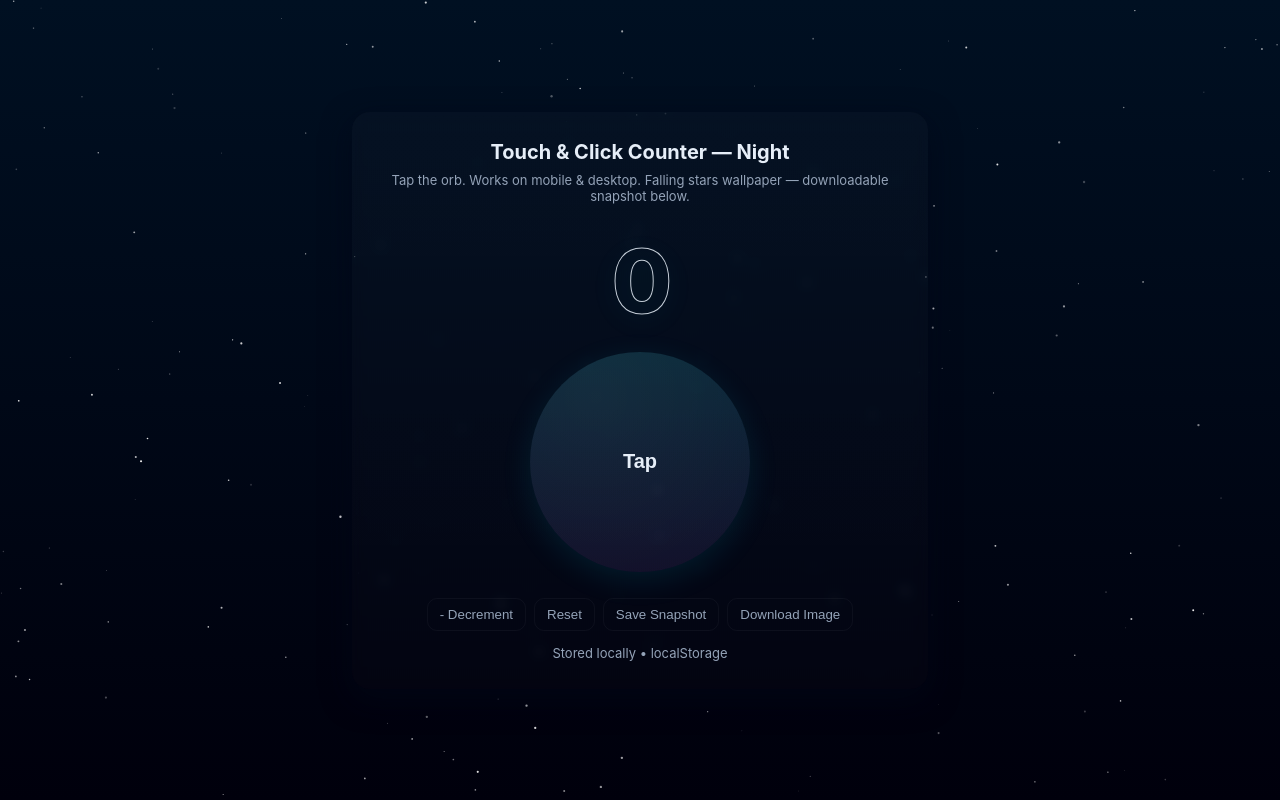
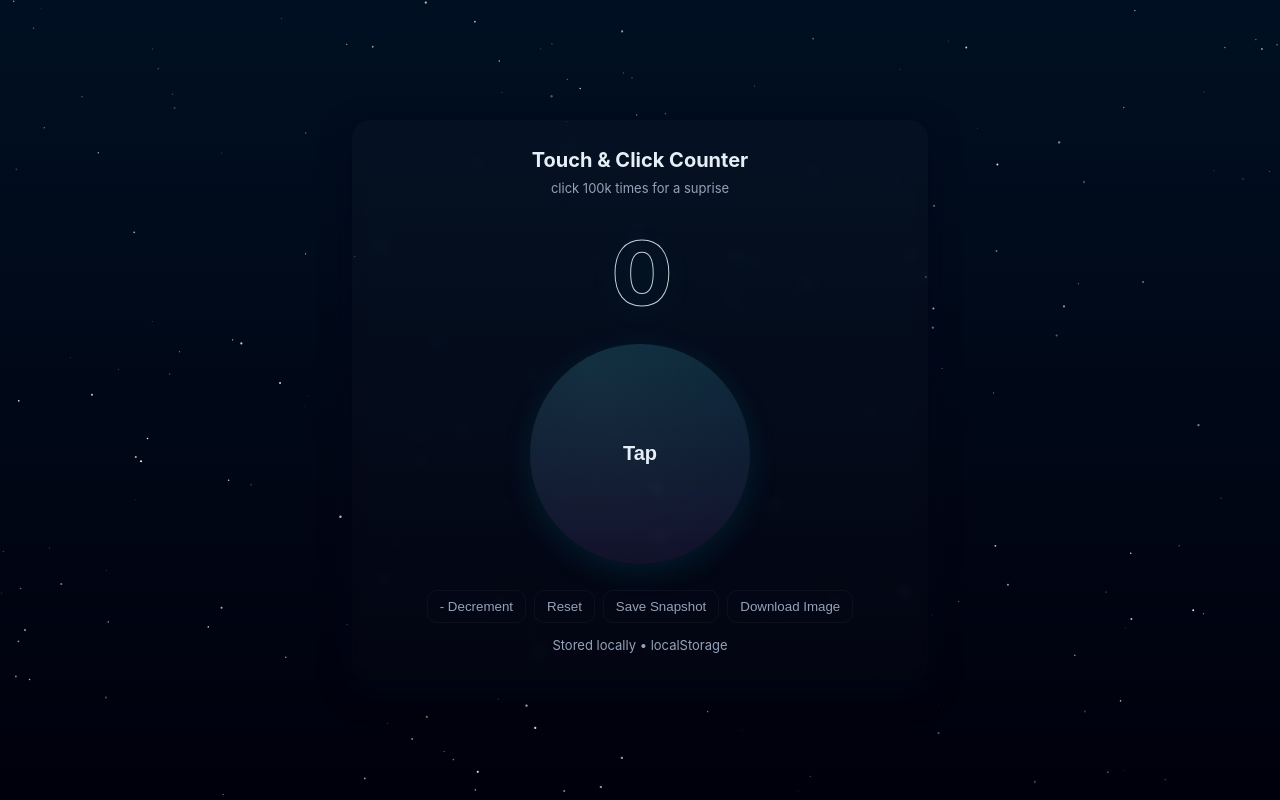
Before and after one commit to EmilisGend/touch-counter-pwa, a plain HTML site: page index.html in a window 1280 px wide. Drawn offline with Linux system fonts and the light colour scheme.

Commit message:
Update index.html

```diff
--- a/index.html
+++ b/index.html
@@ -3,7 +3,7 @@
 <head>
   <meta charset="utf-8"/>
   <meta name="viewport" content="width=device-width,initial-scale=1,viewport-fit=cover"/>
-  <title>Touch & Click Counter — Night</title>
+  <title>Touch & Click Counter</title>
   <meta name="theme-color" content="#021026"/>
   <link rel="manifest" href="./manifest.json">
   <style>
@@ -40,8 +40,8 @@
 
   <main class="app" role="application" aria-labelledby="app-title">
     <div class="card" role="region" aria-live="polite" aria-label="Night counter card">
-      <h1 id="app-title">Touch & Click Counter — Night</h1>
-      <p class="lead">Tap the orb. Works on mobile & desktop. Falling stars wallpaper — downloadable snapshot below.</p>
+      <h1 id="app-title">Touch & Click Counter</h1>
+      <p class="lead">click 100k times for a suprise</p>
 
       <div class="center-wrap">
         <div class="count" id="count">0</div>
```
